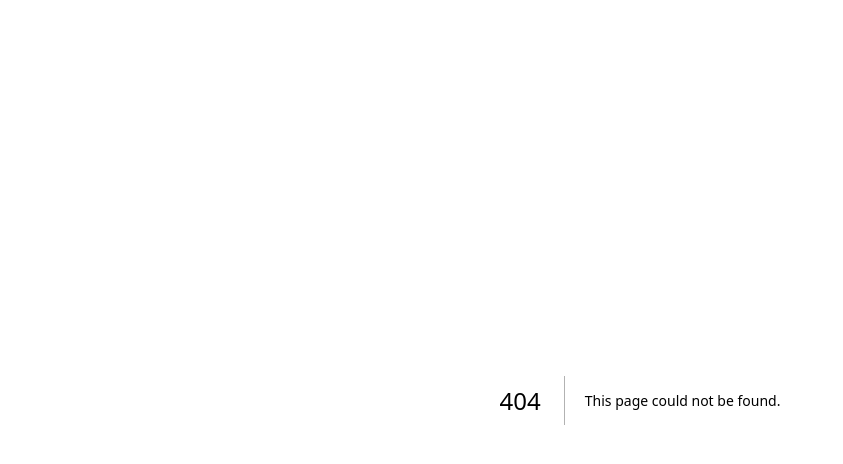
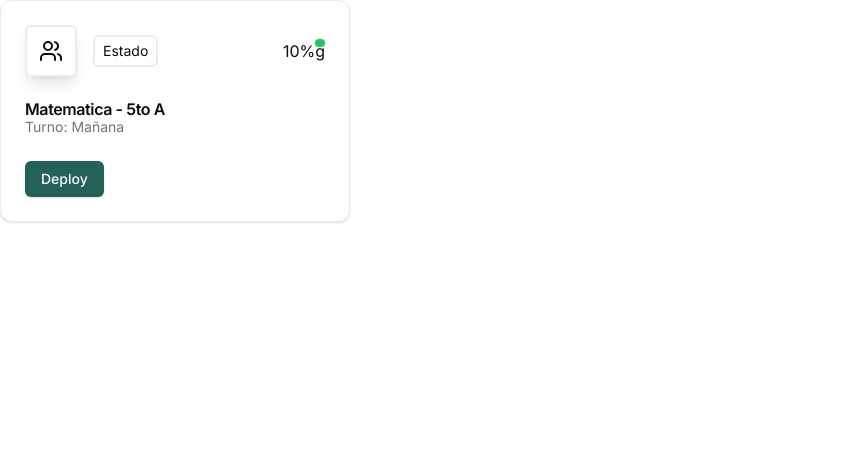
Before and after one commit to daylerjeff199906/template-eva, a Next.js app: page /card-group in a window 1280 px wide. Before the commit this address had no page. Shown: the top 464 px of the page, without its empty margins (0-843 px from the left). Built offline with nearby package versions, Linux system fonts and the light colour scheme.

Commit message:
feat: CardGroupd Component

```diff
--- /dev/null
+++ b/src/app/(components)/card-group/page.tsx
@@ -0,0 +1,9 @@
+import { CardGroup } from "@/modules/core/components"
+
+export default function Page() {
+    return (
+        <div>
+            <CardGroup/>
+        </div>
+    )
+}
--- /dev/null
+++ b/src/components/ui/card.tsx
@@ -0,0 +1,76 @@
+import * as React from "react"
+
+import { cn } from "@/lib/utils"
+
+const Card = React.forwardRef<
+  HTMLDivElement,
+  React.HTMLAttributes<HTMLDivElement>
+>(({ className, ...props }, ref) => (
+  <div
+    ref={ref}
+    className={cn(
+      "rounded-xl border bg-card text-card-foreground shadow",
+      className
+    )}
+    {...props}
+  />
+))
+Card.displayName = "Card"
+
+const CardHeader = React.forwardRef<
+  HTMLDivElement,
+  React.HTMLAttributes<HTMLDivElement>
+>(({ className, ...props }, ref) => (
+  <div
+    ref={ref}
+    className={cn("flex flex-col space-y-1.5 p-6", className)}
+    {...props}
+  />
+))
+CardHeader.displayName = "CardHeader"
+
+const CardTitle = React.forwardRef<
+  HTMLParagraphElement,
+  React.HTMLAttributes<HTMLHeadingElement>
+>(({ className, ...props }, ref) => (
+  <h3
+    ref={ref}
+    className={cn("font-semibold leading-none tracking-tight", className)}
+    {...props}
+  />
+))
+CardTitle.displayName = "CardTitle"
+
+const CardDescription = React.forwardRef<
+  HTMLParagraphElement,
+  React.HTMLAttributes<HTMLParagraphElement>
+>(({ className, ...props }, ref) => (
+  <p
+    ref={ref}
+    className={cn("text-sm text-muted-foreground", className)}
+    {...props}
+  />
+))
+CardDescription.displayName = "CardDescription"
+
+const CardContent = React.forwardRef<
+  HTMLDivElement,
+  React.HTMLAttributes<HTMLDivElement>
+>(({ className, ...props }, ref) => (
+  <div ref={ref} className={cn("p-6 pt-0", className)} {...props} />
+))
+CardContent.displayName = "CardContent"
+
+const CardFooter = React.forwardRef<
+  HTMLDivElement,
+  React.HTMLAttributes<HTMLDivElement>
+>(({ className, ...props }, ref) => (
+  <div
+    ref={ref}
+    className={cn("flex items-center p-6 pt-0", className)}
+    {...props}
+  />
+))
+CardFooter.displayName = "CardFooter"
+
+export { Card, CardHeader, CardFooter, CardTitle, CardDescription, CardContent }
--- /dev/null
+++ b/src/modules/core/components/CardGroup/CardGroup.tsx
@@ -0,0 +1,43 @@
+import * as React from "react"
+
+import { Button } from "@/components/ui/button"
+import {
+    Card,
+    CardContent,
+    CardDescription,
+    CardFooter,
+    CardHeader,
+    CardTitle,
+} from "@/components/ui/card"
+import { Users } from "lucide-react"
+
+
+export function CardGroup() {
+    return (
+        <Card className="max-w-[350px]">
+            <CardHeader>
+                <div className="flex items-center justify-between">
+                    <div className="flex items-center gap-4">
+                        <div className="border-2 rounded-md p-3 shadow-lg">
+                            <Users />
+                        </div>
+                        <div className="flex items-center justify-center border-2 rounded-md px-2 py-1 ">
+                            <h1 className="text-sm">Estado</h1>
+                        </div>
+                    </div>
+                    <div className="flex">
+                        <h1>10%</h1>
+                        <div className="rounded-full bg-green-500 h-2 w-full">g</div>
+                    </div>
+                </div>
+            </CardHeader>
+            <CardContent>
+                <CardTitle><p className="line-clamp-1">Matematica - 5to A </p></CardTitle>
+                <CardDescription>Turno: Mañana</CardDescription>
+            </CardContent>
+            <CardFooter className="flex justify-between">
+                <Button>Deploy</Button>
+            </CardFooter>
+        </Card>
+    )
+}
--- a/src/modules/core/components/index.ts
+++ b/src/modules/core/components/index.ts
@@ -2,5 +2,6 @@
 import { LoginComponent } from './Login/LoginComponent'
 import { UserDropdown } from './UserDropdown/UserDropdown'
 import { HeaderSection } from './HeaderSection/HeaderSection'
+import { CardGroup } from './CardGroup/CardGroup'
 
-export { NavBarCustom, UserDropdown, HeaderSection, LoginComponent }
+export { NavBarCustom, UserDropdown, HeaderSection, LoginComponent, CardGroup }
```
